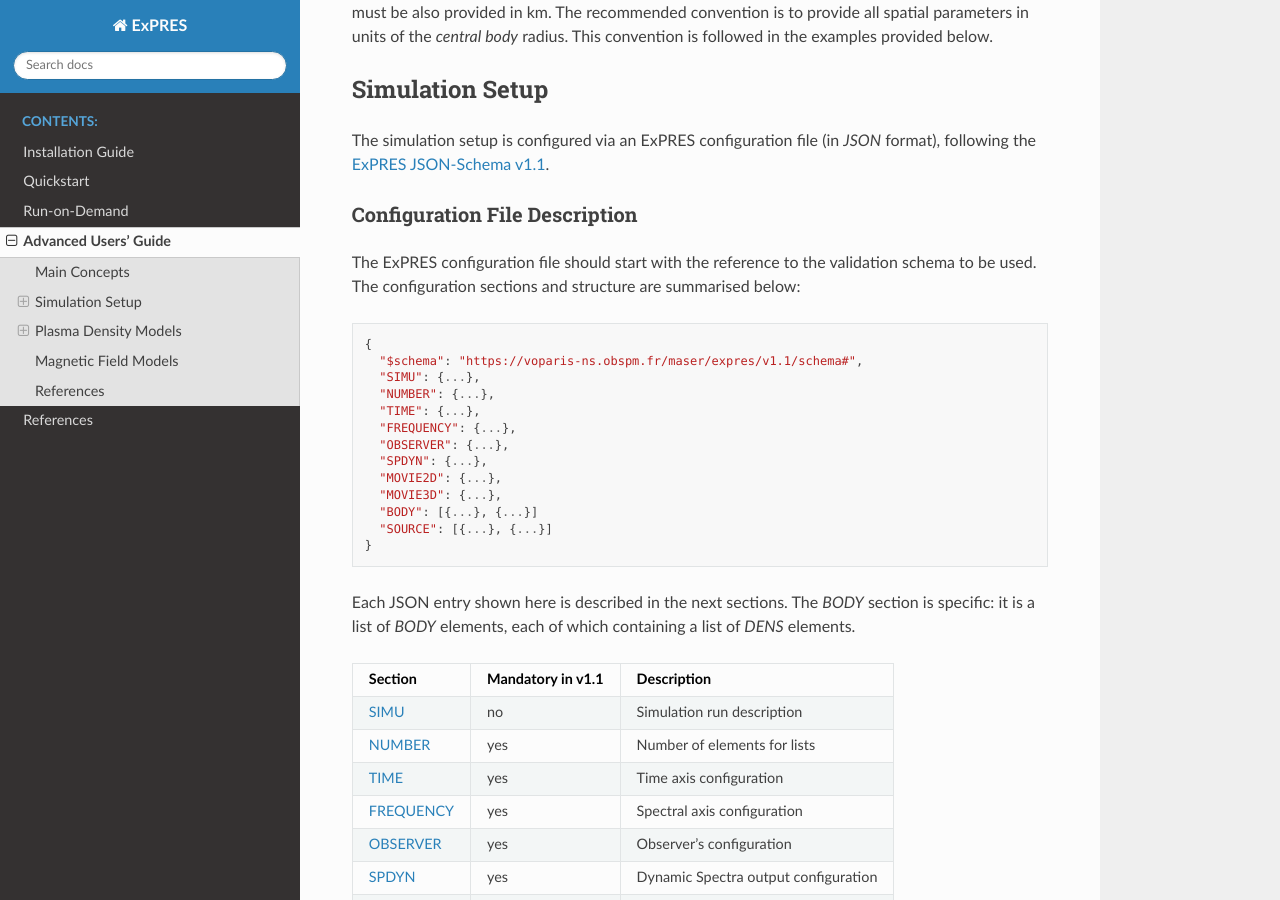
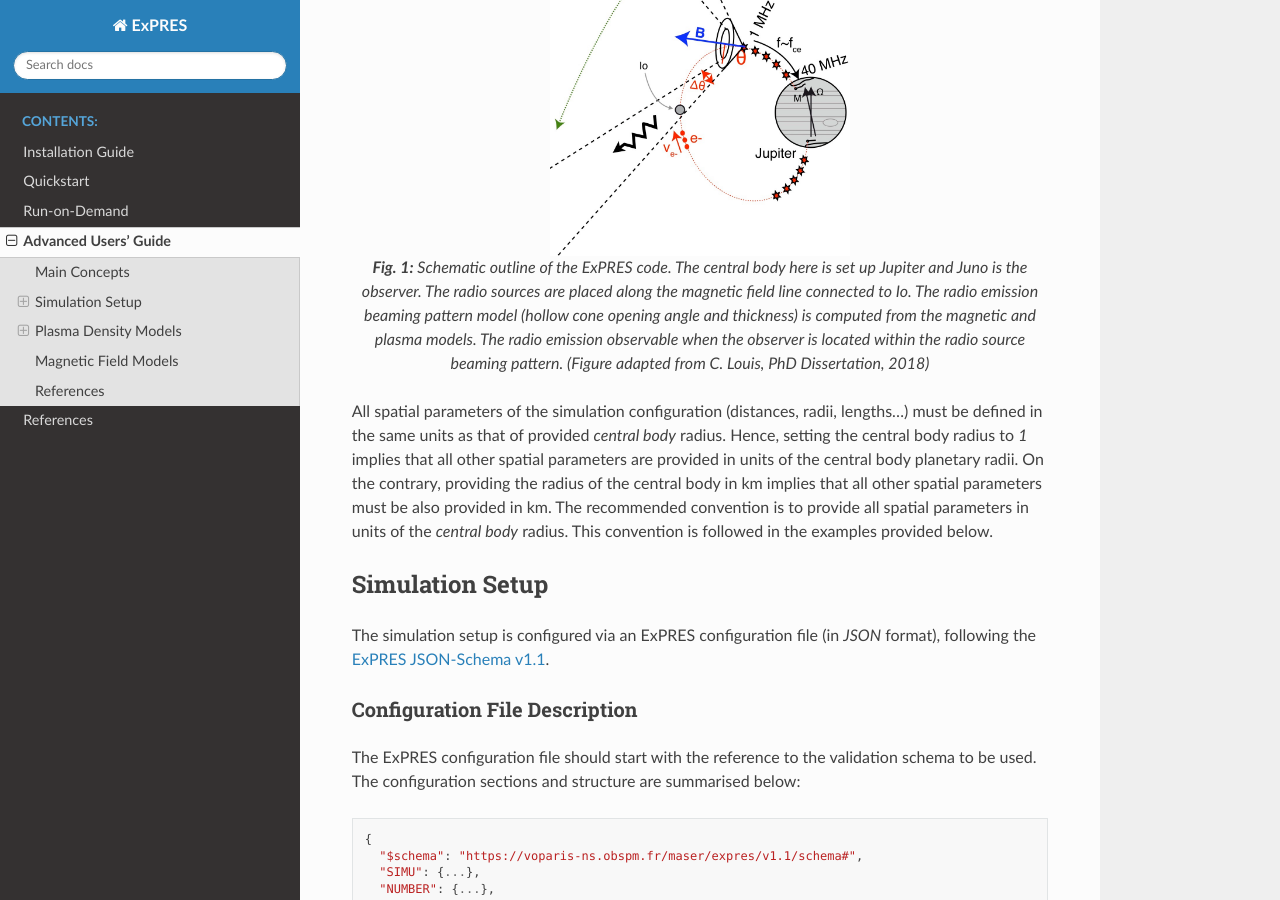
Before and after one commit to maserlib/ExPRES, a Sphinx documentation site: the page built from docs/usage/advanced.rst, in a window 1280 px wide and 900 px high, scrolled down 1009 px. Built offline with Sphinx 7.4.7 and the Read the Docs theme 2.0.0, drawn with Linux system fonts in a browser that asks for light colours; cross-references to code outside the pages are shown as plain code; some of the changed text lies outside the part shown.

Commit message:
added figure

```diff
--- a/docs/usage/advanced.rst
+++ b/docs/usage/advanced.rst
@@ -29,6 +29,17 @@ The ExPRES code configuration requires the definition of:
   unstable particles. The range of radio source frequencies must also be set.
 - *The radio source properties.* The radio emission mechanism is defined by a set of parameters characterising the radio
   source beaming pattern.
+
+.. figure:: /img/expres-outline.jpg
+  :width: 300
+  :alt: Outline of ExPRES code
+  :align: center
+
+  **Fig. 1:** Schematic outline of the ExPRES code. The central body here is set up Jupiter and Juno is
+  the observer. The radio sources are placed along the magnetic field line connected to Io. The radio emission
+  beaming pattern model (hollow cone opening angle and thickness) is computed from the magnetic and plasma
+  models. The radio emission observable when the observer is located within the radio source beaming pattern.
+  (Figure adapted from C. Louis, PhD Dissertation, 2018)
 
 All spatial parameters of the simulation configuration (distances, radii, lengths...) must be defined in the same units
 as that of provided *central body* radius. Hence, setting the central body radius to *1* implies that all other spatial
@@ -493,13 +504,18 @@ where:
 +----------------+-----------------------------------------+----------------------------+---------------+
 | :math:`r`      | Radial distance                         | :math:`R_p`                |               |
 +----------------+-----------------------------------------+----------------------------+---------------+
+| :math:`r_{ref}`| Reference radial distance on ellipsoid  | :math:`R_p`                |               |
++----------------+-----------------------------------------+----------------------------+---------------+
 | :math:`h_0`    | Peak density altitude above 1 bar level | :math:`R_p`                | ``PERP``      |
 +----------------+-----------------------------------------+----------------------------+---------------+
 | :math:`H`      | Scale-height                            | :math:`R_p`                | ``SCALE``     |
 +----------------+-----------------------------------------+----------------------------+---------------+
 
+The :math:`r_{ref}` is computed by ExPRES using the ellipsoid flattening parameter (``FLAT`` keyword in ``BODY``
+section) and the radio source latitude (computed from the ``SOURCE`` section).
+
 **Example:** We define a Jovian ionospheric model, with a peak reference density of :math:`3.5\,10^5\,\textrm{cm}^{-3}`
-at an altitude of 650 km above the 1 bar level (1.009092 :math:`R_p`) and a scale height of 1600 km (0.0223801
+at an altitude of 650 km above the 1 bar level (0.009092 :math:`R_p`) and a scale height of 1600 km (0.0223801
 :math:`R_p`), as defined in :cite:`doi:10.1029/97JA03689`.
 
 .. code-block::
```
Also changed, not shown: other parts of docs/usage/advanced.rst (+34 -34 lines).
